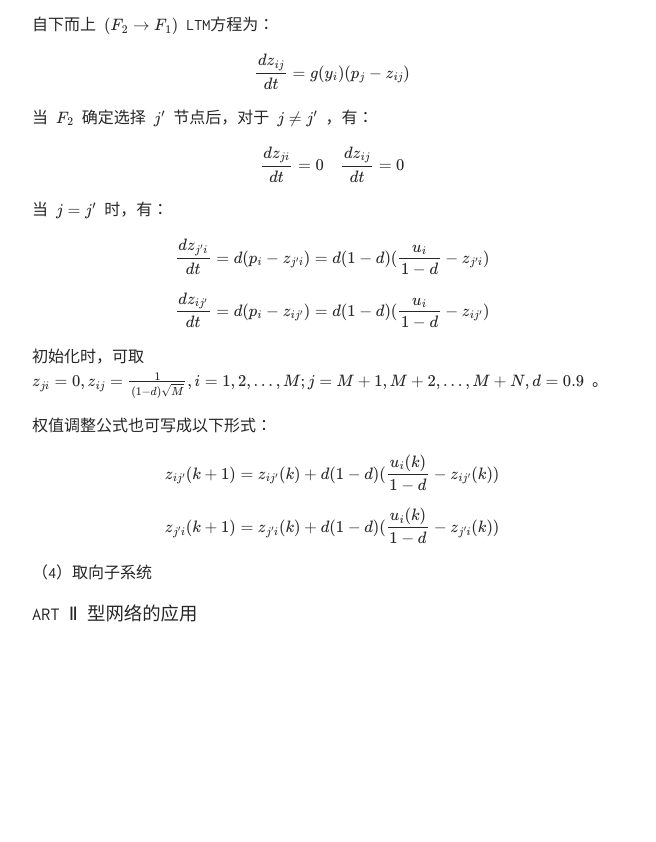
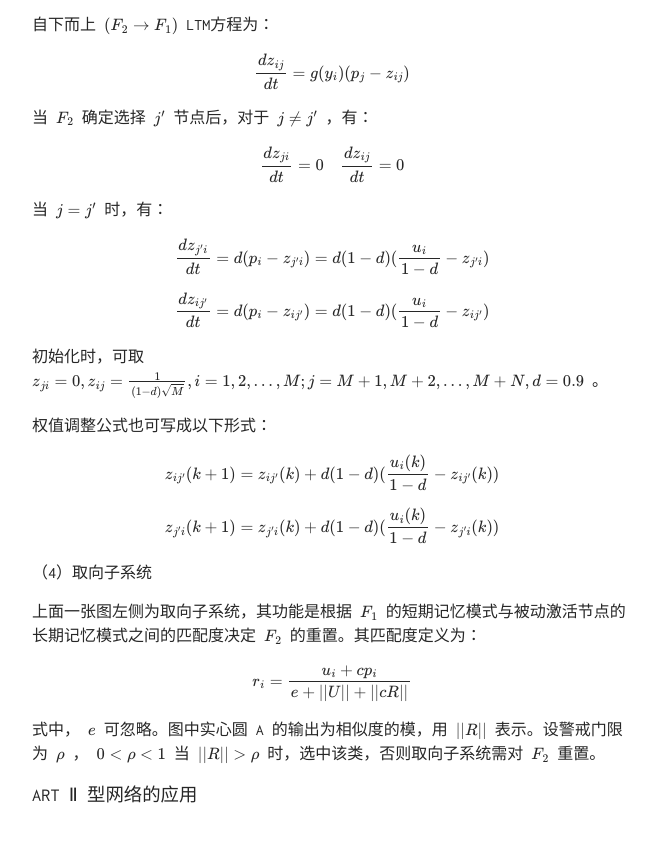
Before and after one commit to TobiahShaw/TobiahShaw.github.io, a Jekyll site: the page built from _posts/2019-10-26-NN-of-Competitive learning.md, in a window 1280 px wide and 900 px high, scrolled down 20821 px. Shown: the top 842 px of the window, without its empty margins (308-964 px from the left). Built offline with Jekyll 4.4.1, drawn with Linux system fonts in a browser that asks for light colours; our own code applies the rules of GitHub Pages for plain Markdown files; formulas are drawn with MathJax 3; before the commit the page ends 21540 px from its top, so only the background shows below that.

Commit message:
Mathematical model of network

```diff
--- a/_posts/2019-10-26-NN-of-Competitive learning.md
+++ b/_posts/2019-10-26-NN-of-Competitive learning.md
@@ -543,4 +543,10 @@ $$ z_{j'i}(k+1) = z_{j'i}(k) + d(1-d)(\frac{u_i(k)}{1-d} - z_{j'i}(k)) $$
 
 （4）取向子系统
 
+上面一张图左侧为取向子系统，其功能是根据 $ F_1 $ 的短期记忆模式与被动激活节点的长期记忆模式之间的匹配度决定 $ F_2 $ 的重置。其匹配度定义为：
+
+$$ r_i = \frac{u_i + cp_i}{e + \vert \vert U \vert \vert + \vert \vert cR \vert \vert} $$
+
+式中， $ e $ 可忽略。图中实心圆 A 的输出为相似度的模，用 $ \vert \vert R \vert \vert $ 表示。设警戒门限为 $ \rho $ ， $ 0 < \rho < 1 $ 当 $ \vert \vert R \vert \vert > \rho $ 时，选中该类，否则取向子系统需对 $ F_2 $ 重置。
+
 ### ART Ⅱ 型网络的应用
```
